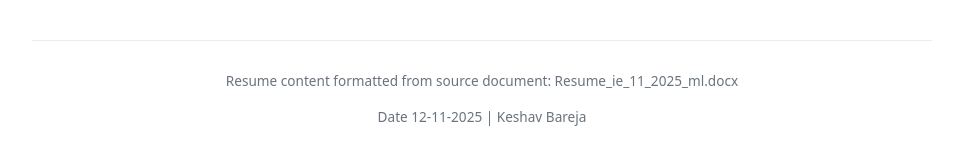
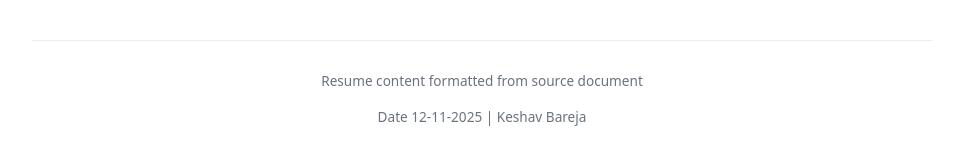
Before and after one commit to keshavbareja/keshavbareja.github.io, a plain HTML site: page index.html in a window 1280 px wide. Shown: the part 4902-5062 px from the top of the page, without its empty margins (158-1121 px from the left). Drawn offline with Linux system fonts and the light colour scheme.

Commit message:
Update index.html

```diff
--- a/index.html
+++ b/index.html
@@ -272,7 +272,7 @@
     </section>
 
     <div class="footer-note">
-        <p>Resume content formatted from source document: Resume_ie_11_2025_ml.docx</p>
+        <p>Resume content formatted from source document</p>
         <p>Date 12-11-2025 | Keshav Bareja</p>
     </div>
 </body>
```
